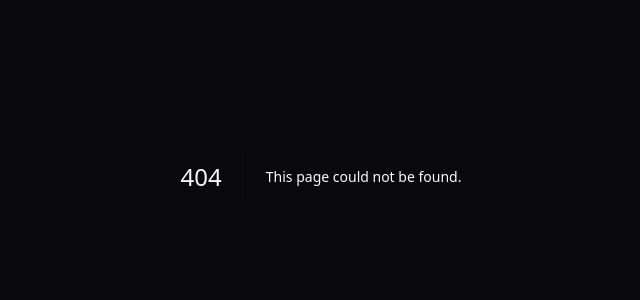
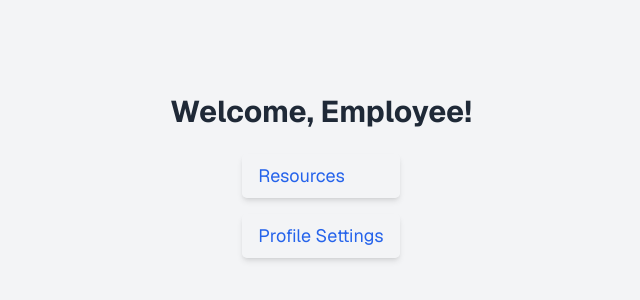
Before and after one commit to Builder-s-League/BuildersLeague-Edition1, a Next.js app: page /emp in a window 1280 px wide. Before the commit this address had no page. Shown: the part 224-524 px from the top of the page, without its empty margins (319-959 px from the left). Built offline with nearby package versions, Linux system fonts and the light colour scheme.

Commit message:
add emp page

```diff
--- /dev/null
+++ b/src/app/emp/page.tsx
@@ -0,0 +1,25 @@
+import Link from 'next/link'
+
+export default function Employee() {
+  return (
+    <div className="flex h-screen h-screen w-screen flex-col items-center justify-center bg-gray-100 p-6">
+      <h1 className="mb-6 text-3xl font-bold text-gray-800">
+        Welcome, Employee!
+      </h1>
+      <div className="flex flex-col gap-4">
+        <Link
+          href="/resources"
+          className="rounded-lg px-4 py-2 text-lg text-blue-600 shadow-md transition-colors duration-300 hover:text-blue-800 hover:shadow-lg"
+        >
+          Resources
+        </Link>
+        <Link
+          href="/settings"
+          className="rounded-lg px-4 py-2 text-lg text-blue-600 shadow-md transition-colors duration-300 hover:text-blue-800 hover:shadow-lg"
+        >
+          Profile Settings
+        </Link>
+      </div>
+    </div>
+  )
+}
--- a/src/app/profile/page.tsx
+++ /dev/null
@@ -1,5 +0,0 @@
-import { ProfileSetting } from '@/components/ProfileSetting'
-
-export default function Page() {
-  return <></>
-}
```
Also changed, not shown: src/app/emp/profile-settings/page.tsx (renamed from src/app/profile/setting/page.tsx), src/app/emp/resources/page.tsx (renamed from src/app/resource/page.tsx).
